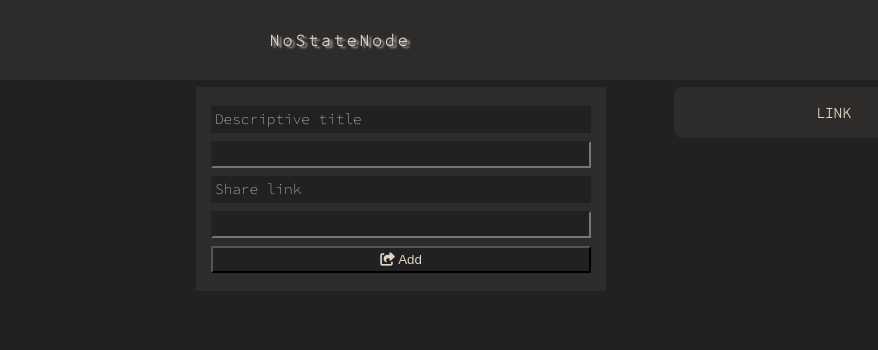
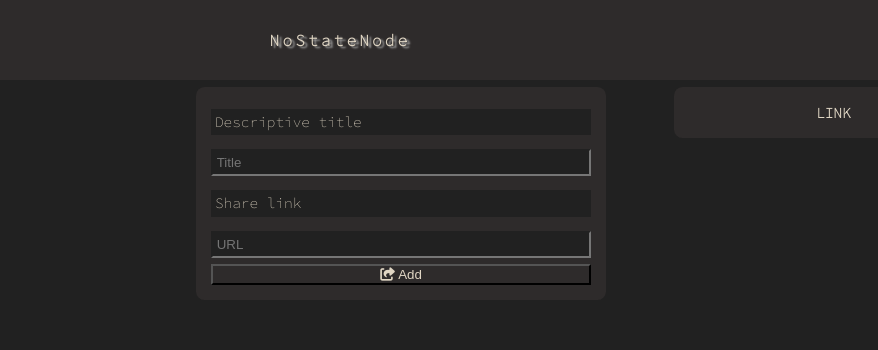
Before and after one commit to CharlyBGood/no-state-node-too, a plain HTML site: page index.html in a window 1280 px wide. Shown: the top 350 px of the page, 0-878 px from the left. Drawn offline with Linux system fonts and the light colour scheme.

Commit message:
working on table content/ js

```diff
--- a/index.html
+++ b/index.html
@@ -20,9 +20,9 @@
         <main class="main-container">
             <form id="links-form" class="form-container">
                 <label for="form-title">Descriptive title</label>
-                <input type="text" name="form-title" id="form-title" class="form-title" required>
+                <input type="text" name="form-title" id="form-title" class="form-title" placeholder="Title" required>
                 <label for="form-content">Share link</label>
-                <input type="url" name="form-content" id="form-content" class="form-content" required>
+                <input type="url" name="form-content" id="form-content" class="form-content" placeholder="URL" required>
                 <button class="form-btn" id="form-btn">
                     <i class="fas fa-share-square"></i>
                     Add
--- a/main.css
+++ b/main.css
@@ -56,15 +56,21 @@ body {
     width: 100%;
     padding: 1em;
     background-color: var(--soft-black);
-
+    border-radius: .6em;
 }
 
-.form-title, .form-content, .form-btn, label {
+.form-title, .form-content, label {
     width: 100%;
-    margin: .3em auto;
+    margin: .5em auto;
     padding: .3em;
     background-color: var(--dark-black);
     color: var(--wheat);
+}
+
+button {
+    background-color: var(--soft-black);
+    color: var(--wheat);
+    cursor: pointer;
 }
 
 .links-table, th {
--- a/main.js
+++ b/main.js
@@ -34,6 +34,8 @@ function inserRowLinksTable(linksFormData) {
     newLinksCellRef.appendChild(linkAdded);
 
     newLinksCellRef = newLinksRowRef.insertCell(1);
+    let btnAdded = document.createElement('button');
+    btnAdded.textContent = 'edit'
+    newLinksCellRef.appendChild(btnAdded);
 
-    newLinksCellRef.textContent = "button";
 }
```
